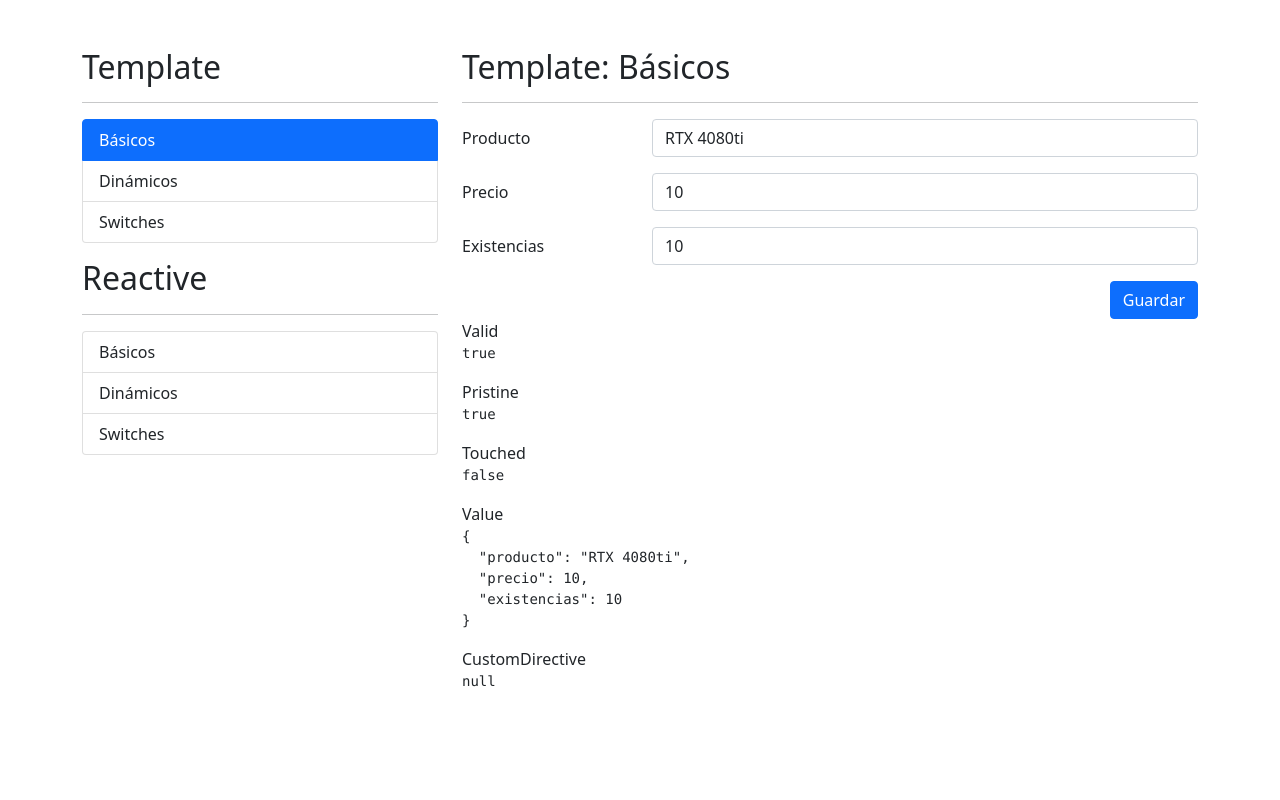
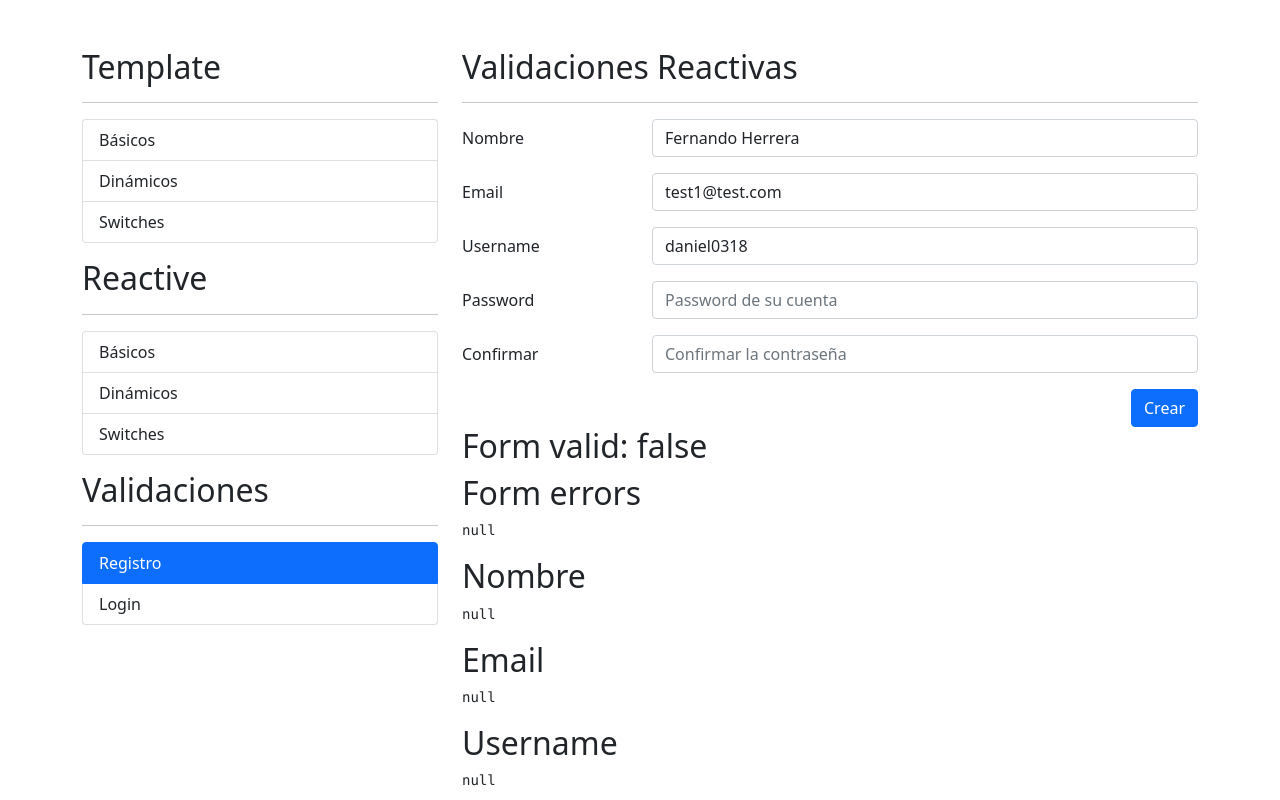
Before and after one commit to daniel-0318/formularios, an Angular app: page /auth/registro in a window 1280 px wide. Before the commit this address led to /template/basicos. Shown: the top 800 px of the page. Built offline with nearby package versions, Linux system fonts and the light colour scheme.

Commit message:
277 validando contraseñas

```diff
--- a/package.json
+++ b/package.json
@@ -19,6 +19,7 @@
     "@angular/platform-browser": "~11.0.1",
     "@angular/platform-browser-dynamic": "~11.0.1",
     "@angular/router": "~11.0.1",
+    "json-server": "^0.17.1",
     "rxjs": "~6.6.0",
     "tslib": "^2.0.0",
     "zone.js": "~0.10.2"
--- a/src/app/app-routing.module.ts
+++ b/src/app/app-routing.module.ts
@@ -9,6 +9,10 @@ const routes: Routes = [
   {
     path: 'reactive',
     loadChildren: () => import('./reactive/reactive.module').then( m => m.ReactiveModule )
+  },
+  {
+    path: 'auth',
+    loadChildren: () => import('./auth/auth.module').then( m => m.AuthModule )
   },
   {
     path: '**',
--- /dev/null
+++ b/src/app/auth/pages/login/login.component.html
@@ -0,0 +1 @@
+<p>login works!</p>
--- /dev/null
+++ b/src/app/auth/pages/login/login.component.ts
@@ -0,0 +1,16 @@
+import { Component, OnInit } from '@angular/core';
+
+@Component({
+  selector: 'app-login',
+  templateUrl: './login.component.html',
+  styles: [
+  ]
+})
+export class LoginComponent implements OnInit {
+
+  constructor() { }
+
+  ngOnInit(): void {
+  }
+
+}
--- /dev/null
+++ b/src/app/auth/pages/registro/registro.component.html
@@ -0,0 +1,121 @@
+<h2>Validaciones Reactivas</h2>
+<hr>
+
+<div class="row">
+  <div class="col">
+
+    <form autocomplete="off" [formGroup]="miFormulario" (ngSubmit)="submitFormulario()">
+      <!-- Nombre -->
+      <div class="row mb-3">
+        <label class="col-sm-3 col-form-label">Nombre</label>
+        <div class="col-sm-9">
+          <input type="text"
+                class="form-control"
+                formControlName="nombre"
+                placeholder="Nombre del usuario">
+
+          <span class="form-text text-danger" *ngIf="campoNoValido('nombre')">
+            Debe ser en formato de nombre y apellido
+          </span>
+
+        </div>
+
+      </div>
+
+      <!-- Email -->
+      <div class="row mb-3">
+        <label class="col-sm-3 col-form-label">Email</label>
+        <div class="col-sm-9">
+          <input type="email"
+                class="form-control"
+                formControlName="email"
+                placeholder="Email del usuario">
+          <span class="form-text text-danger" *ngIf="campoNoValido('email')">
+            El correo es obligatorio
+          </span>
+
+        </div>
+
+      </div>
+
+      <!-- Username -->
+      <div class="row mb-3">
+        <label class="col-sm-3 col-form-label">Username</label>
+        <div class="col-sm-9">
+          <input type="text"
+                class="form-control"
+                formControlName="username"
+                placeholder="Nombre codigo del usuario">
+          <span class="form-text text-danger" *ngIf="campoNoValido('username')">
+            El username no puede ser strider
+          </span>
+        </div>
+
+      </div>
+
+      <!-- Password -->
+      <div class="row mb-3">
+        <label class="col-sm-3 col-form-label">Password</label>
+        <div class="col-sm-9">
+          <input type="password"
+                class="form-control"
+                formControlName="password"
+                placeholder="Password de su cuenta">
+
+                <span class="form-text text-danger" *ngIf="campoNoValido('password')">
+            La contrasela debe de ser mayor de 6 caracteres.
+          </span>
+        </div>
+
+      </div>
+
+      <!-- Password2 -->
+      <div class="row mb-3">
+        <label class="col-sm-3 col-form-label">Confirmar</label>
+        <div class="col-sm-9">
+          <input type="password"
+                class="form-control"
+                formControlName="password2"
+                placeholder="Confirmar la contraseña">
+
+          <span class="form-text text-danger" *ngIf="campoNoValido('password')">
+            La contrasela debe de ser mayor de 6 caracteres.
+          </span>
+
+
+        </div>
+
+      </div>
+
+      <div class="row">
+        <div class="col">
+          <button class="btn btn-primary float-end" type="submit">Crear</button>
+
+        </div>
+
+      </div>
+
+    </form>
+
+  </div>
+
+</div>
+
+<h2>Form valid: {{miFormulario.valid}}</h2>
+<h2>Form errors</h2>
+<pre>{{miFormulario.errors | json}}</pre>
+
+<h2>Nombre</h2>
+<pre>{{miFormulario.controls.nombre.errors | json}}</pre>
+
+<h2>Email</h2>
+<pre>{{miFormulario.controls.email.errors | json}}</pre>
+
+<h2>Username</h2>
+<pre>{{miFormulario.controls.username.errors | json}}</pre>
+
+<h2>password</h2>
+<pre>{{miFormulario.controls.password.errors | json}}</pre>
+
+<h2>apssword2</h2>
+<pre>{{miFormulario.controls.password2.errors | json}}</pre>
--- /dev/null
+++ b/src/app/auth/pages/registro/registro.component.ts
@@ -0,0 +1,49 @@
+import { Component, OnInit } from '@angular/core';
+import { FormBuilder, FormGroup, Validators } from '@angular/forms';
+
+import { emailPattern, nombreApellidoPattern, noPuedeSerStrider } from 'src/app/shared/validator/validaciones'; //otra forma de validar
+import { ValidatorService } from '../../../shared/validator/validator.service';
+
+@Component({
+  selector: 'app-registro',
+  templateUrl: './registro.component.html',
+  styles: [
+  ]
+})
+export class RegistroComponent implements OnInit {
+
+
+  miFormulario: FormGroup = this.fb.group({
+     nombre: ['', [Validators.required, Validators.pattern(this.validatorService.nombreApellidoPattern)]],
+     email: ['', [Validators.required,Validators.pattern(this.validatorService.emailPattern)]],
+     username: ['', [Validators.required, this.validatorService.noPuedeSerStrider]],
+     password: ['', [Validators.required, Validators.minLength(6)]],
+     password2: ['', [Validators.required]],
+  }, {
+    Validators: [this.validatorService.camposIguales('password', 'password2')]
+  });
+
+  constructor(private fb: FormBuilder, private validatorService: ValidatorService) { }
+
+  ngOnInit(): void {
+    this.miFormulario.reset({
+      nombre: 'Fernando Herrera',
+      email: 'test1@test.com',
+      username: 'daniel0318',
+    });
+  }
+
+  campoNoValido(campo: string){
+    return this.miFormulario.get(campo)?.invalid && this.miFormulario.get(campo)?.touched;
+  }
+
+  submitFormulario(){
+    console.log(this.miFormulario.value);
+
+    this.miFormulario.markAllAsTouched();
+
+  }
+
+
+
+}
--- a/src/app/shared/sidemenu/sidemenu.component.html
+++ b/src/app/shared/sidemenu/sidemenu.component.html
@@ -25,3 +25,18 @@
     </li>
 
 </ul>
+
+
+<h2 class="mt-3">Validaciones</h2>
+<hr>
+
+<ul class="list-group">
+
+    <li *ngFor="let item of authMenu"
+        class="list-group-item"
+        [routerLink]="[ item.ruta ]"
+        routerLinkActive="active">
+        {{ item.texto }}
+    </li>
+
+</ul>
--- a/src/app/shared/sidemenu/sidemenu.component.ts
+++ b/src/app/shared/sidemenu/sidemenu.component.ts
@@ -49,5 +49,17 @@ export class SidemenuComponent {
     },
   ];
 
+  authMenu: MenuItem[] = [
+    {
+      texto: 'Registro',
+      ruta: './auth/registro'
+    },
+    {
+      texto: 'Login',
+      ruta: './auth/login'
+    },
+
+  ];
+
 
 }
--- /dev/null
+++ b/src/app/shared/validator/validaciones.ts
@@ -0,0 +1,20 @@
+import { FormControl } from "@angular/forms";
+
+
+export const nombreApellidoPattern: string = '([a-zA-Z]+) ([a-zA-Z]+)';
+export const emailPattern         : string = "^[a-z0-9._%+-]+@[a-z0-9.-]+\\.[a-z]{2,4}$";
+
+export const noPuedeSerStrider= ( control:FormControl )=> {
+    const valor:string = control.value?.trim().toLowerCase();
+    console.log(valor);
+
+    if(valor === 'strider'){
+      return {
+        noStrider: true
+      }
+    }
+
+    return null; //si se regresa una null en una validacion es porque todo esta bien
+
+
+}
--- /dev/null
+++ b/src/app/shared/validator/validator.service.ts
@@ -0,0 +1,46 @@
+import { Injectable } from '@angular/core';
+import { AbstractControl, FormControl, ValidationErrors } from '@angular/forms';
+
+@Injectable({
+  providedIn: 'root'
+})
+export class ValidatorService {
+
+  public nombreApellidoPattern: string = '([a-zA-Z]+) ([a-zA-Z]+)';
+  public emailPattern         : string = "^[a-z0-9._%+-]+@[a-z0-9.-]+\\.[a-z]{2,4}$";
+
+  constructor() { }
+
+
+  noPuedeSerStrider(control:FormControl): ValidationErrors | null{
+    const valor:string = control.value?.trim().toLowerCase();
+    console.log(valor);
+
+    if(valor === 'strider'){
+      return {
+        noStrider: true
+      }
+    }
+
+    return null; //si se regresa una null en una validacion es porque todo esta bien
+
+
+  }
+
+  camposIguales(campo1:string, campo2:string){
+    return (formGroup: AbstractControl): ValidationErrors | null =>{
+
+      const pass1 = formGroup.get(campo1)?.value;
+      const pass2 = formGroup.get(campo2)?.value;
+
+      if(pass1 !== pass2){
+        formGroup.get(campo2)?.setErrors({noIguales: true});
+        return {noIguales: true};
+      }
+
+      formGroup.get(campo2)?.setErrors(null);
+      return null;
+    }
+  }
+
+}
```
Also changed, not shown: src/app/auth/auth-routing.module.ts (added, +21 -0 lines), src/app/auth/auth.module.ts (added, +18 -0 lines), 1 other file (tests, documents, lock files or other folders).
